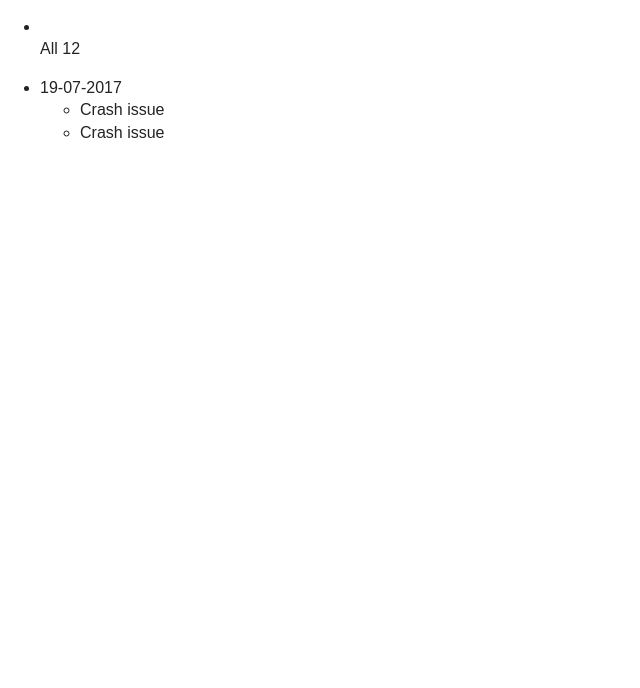
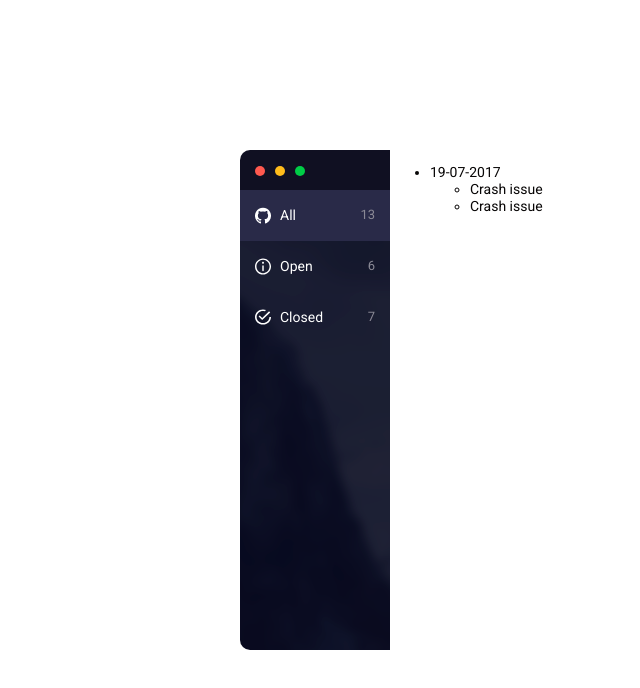
Before and after one commit to ppsirius/github-issues-app, a website built with webpack: page src/index.html in a window 1280 px wide. Shown: the whole page, without its empty margins (0-640 px from the left). Built offline with nearby package versions, Linux system fonts and the light colour scheme; files whose address does not match are found by name.

Commit message:
navigation styling

```diff
--- a/src/index.html
+++ b/src/index.html
@@ -11,6 +11,7 @@
     <meta name="keywords" content="">
 
     <link rel="stylesheet" href="css/style.css">
+    <link href="https://fonts.googleapis.com/css?family=Roboto" rel="stylesheet">
 </head>
 
 <body>
@@ -24,15 +25,31 @@
                 <div class="button button-max"></div>
             </div>
             <ul class="fiters">
-                <li class="filter">
-                    <div class="filter-icon">
-                        <img src="" />
-                    </div>
+                <li class="filter active">
+                    <img class="filter-icon" src="assets/icon-github.svg" alt="github icon" />
                     <span class="filter-name">
                         All
                     </span>
                     <span class="filter-counter">
-                        12
+                        13
+                    </span>
+                </li>
+                <li class="filter">
+                    <img class="filter-icon" src="assets/icon-open-issue.svg" alt="github icon" />
+                    <span class="filter-name">
+                        Open
+                    </span>
+                    <span class="filter-counter">
+                        6
+                    </span>
+                </li>
+                <li class="filter">
+                    <img class="filter-icon" src="assets/icon-closed-issue.svg" alt="github icon" />
+                    <span class="filter-name">
+                        Closed
+                    </span>
+                    <span class="filter-counter">
+                        7
                     </span>
                 </li>
             </ul>
--- /dev/null
+++ b/src/scss/components/_filters.scss
@@ -0,0 +1,41 @@
+.fiters {
+  display: block;
+  height: 100%;
+  margin: 0;
+  padding: 0;
+  background-image: url("../assets/filter-bg.png");
+  background-repeat: no-repeat;
+  background-position: center;
+  background-size: cover;
+  color: $white;
+
+  .filter {
+    display: flex;
+    padding: 17px 15px;
+    list-style: none;
+    cursor: pointer;
+    @include ease(opacity);
+
+    &:hover {
+      opacity: 0.8;
+    }
+
+    &.active {
+      background-color: $martinique;
+    }
+
+    .filter-icon {
+      flex: 0 0 16px;
+    }
+
+    .filter-name {
+      margin-left: 9px;
+      flex: 1 1 80%;
+    }
+
+    .filter-counter {
+      font-size: 13px;
+      color: $light-gray;
+    }
+  }
+}
--- /dev/null
+++ b/src/scss/components/_system-buttons.scss
@@ -0,0 +1,34 @@
+.system-buttons {
+  padding: 16px 0 14px 15px;
+  background-color: $black;
+  display: flex;
+
+  .button {
+    width: 10px;
+    height: 10px;
+    margin-right: 10px;
+    border-radius: 50%;
+    cursor: pointer;
+    @include ease(opacity);
+
+    &:last-child {
+      margin: 0;
+    }
+
+    &:hover {
+      opacity: 0.9;
+    }
+
+    &.button-close {
+      background-color: $red;
+    }
+
+    &.button-min {
+      background-color: $yellow;
+    }
+
+    &.button-max {
+      background-color: $green;
+    }
+  }
+}
--- a/src/scss/main.scss
+++ b/src/scss/main.scss
@@ -12,6 +12,6 @@
 @import "main/base";
 
 /* Components */
-@import "components/footer";
-@import "components/nav";
-@import "components/buttons";
+@import "components/system-buttons";
+@import "components/filters";
+@import "components/issues";
--- a/src/scss/main/_base.scss
+++ b/src/scss/main/_base.scss
@@ -5,15 +5,38 @@ html {
 }
 
 body {
+  display: flex;
+  justify-content: center;
+  align-items: center;
   width: 100%;
   height: 100%;
-	background: $body-background;
+  // background-image: url("../assets/app-bg.jpg");
+  background-repeat: no-repeat;
+  background-position: center;
+  background-size: cover;
   color: $primary-text;
   font-family: $font-stack;
   font-size: $base-font-size;
   line-height: $base-line-height;
   -webkit-font-smoothing: antialiased;
-	font-weight: $light;
+  font-weight: $regular;
   overflow-x: hidden;
   overflow-y: visible;
 }
+
+.app {
+  display: flex;
+  width: 800px;
+  height: 500px;
+  overflow: hidden;
+  border-radius: 2 * $radius;
+
+  .navigations {
+    display: flex;
+    flex-direction: column;
+    flex: 0 0 150px;
+  }
+
+  .issues {
+  }
+}
--- a/src/scss/main/_helpers.scss
+++ b/src/scss/main/_helpers.scss
@@ -1,3 +1,8 @@
+// Transition easing
+@mixin ease($property) {
+  transition: $property 0.2s ease-in;
+}
+
 /* Detect media in javascript */
 .viewports {
   font-family: mobile;
@@ -21,7 +26,8 @@
 
 // IE svg size fix
 @media screen and (-ms-high-contrast: active), (-ms-high-contrast: none) {
-	img[src*=".svg"], svg {
+  img[src*=".svg"],
+  svg {
     width: 100%;
     height: 100%;
   }
--- a/src/scss/main/_variables.scss
+++ b/src/scss/main/_variables.scss
@@ -1,16 +1,23 @@
 /* Define Your Font Stack & Sizes */
-$font-stack: 'Arial', sans-serif;
-$base-font: 16;
+$font-stack: "Roboto", sans-serif;
+$base-font: 14;
 $base-font-size: ($base-font * 1px) !default;
-$base-line-height: 1.4;
+$base-line-height: 1.2;
 $light: 300;
 $regular: 400;
 $bold: 700;
 
 /* Base Colors */
-$body-background: #fff;
-$primary-text: #222;
+$white: #fff;
+$cream: #f6f6f6;
+$light-gray: #8a8995;
+$black: #101022;
+$primary-text: #080606;
+$martinique: #292a48;
+$red: #ff594f;
+$yellow: #ffbc1b;
+$green: #00cd46;
 
 /* Other Variables */
 $gutter: 20px;
-$border-radius: 6px;
+$radius: 5px;
```
Also changed, not shown: src/assets/app-bg.jpg (added), src/assets/filter-bg.png (added), src/assets/icon-closed-issue.svg (added), src/assets/icon-github.svg (added), src/assets/icon-open-issue.svg (added), src/assets/icon-star.svg (added), src/scss/components/_buttons.scss (deleted), src/scss/components/_footer.scss (deleted), src/scss/components/_issues.scss (added), src/scss/components/_nav.scss (deleted), 1 other file. Lines whose indentation alone changed are shown as unchanged.
